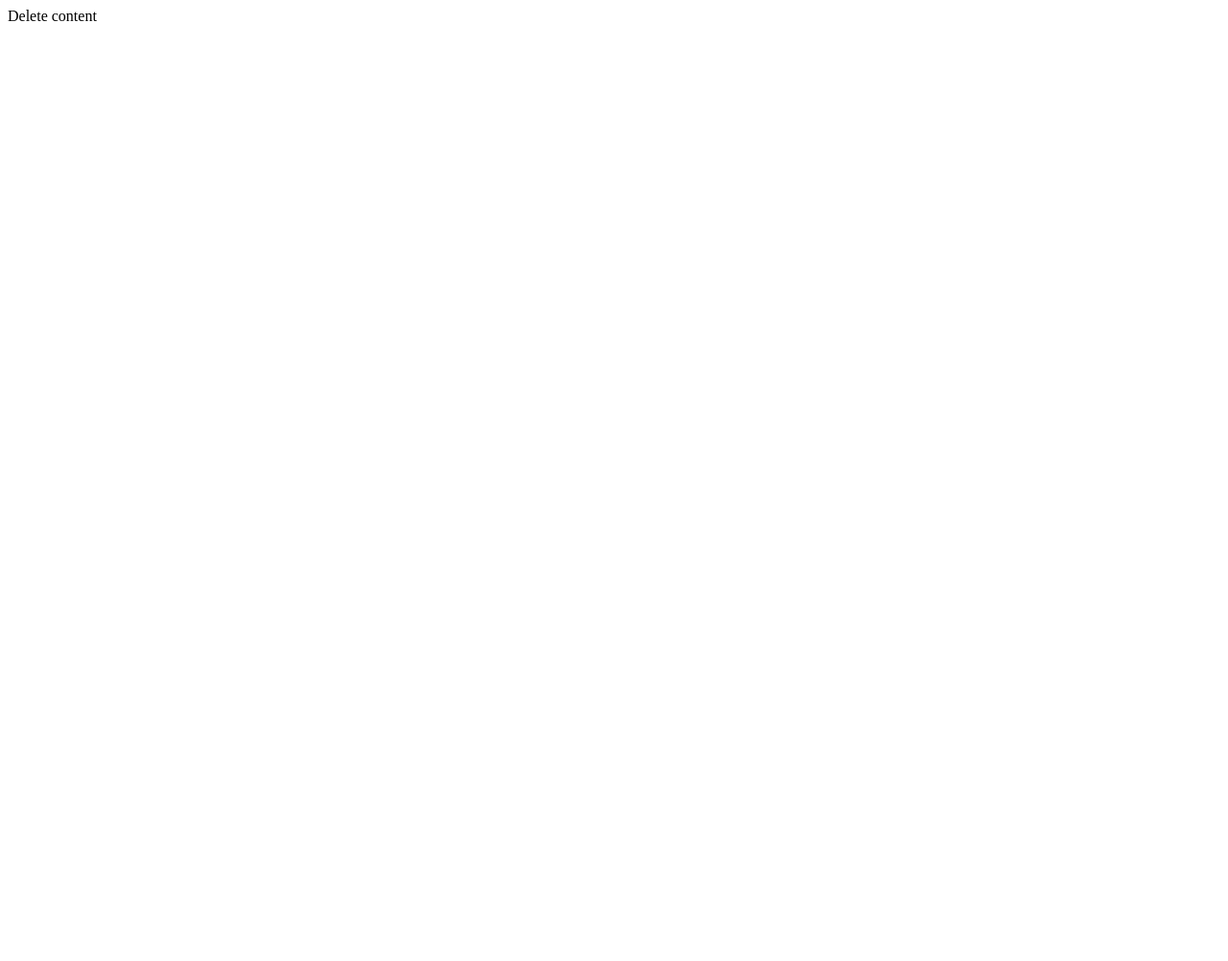
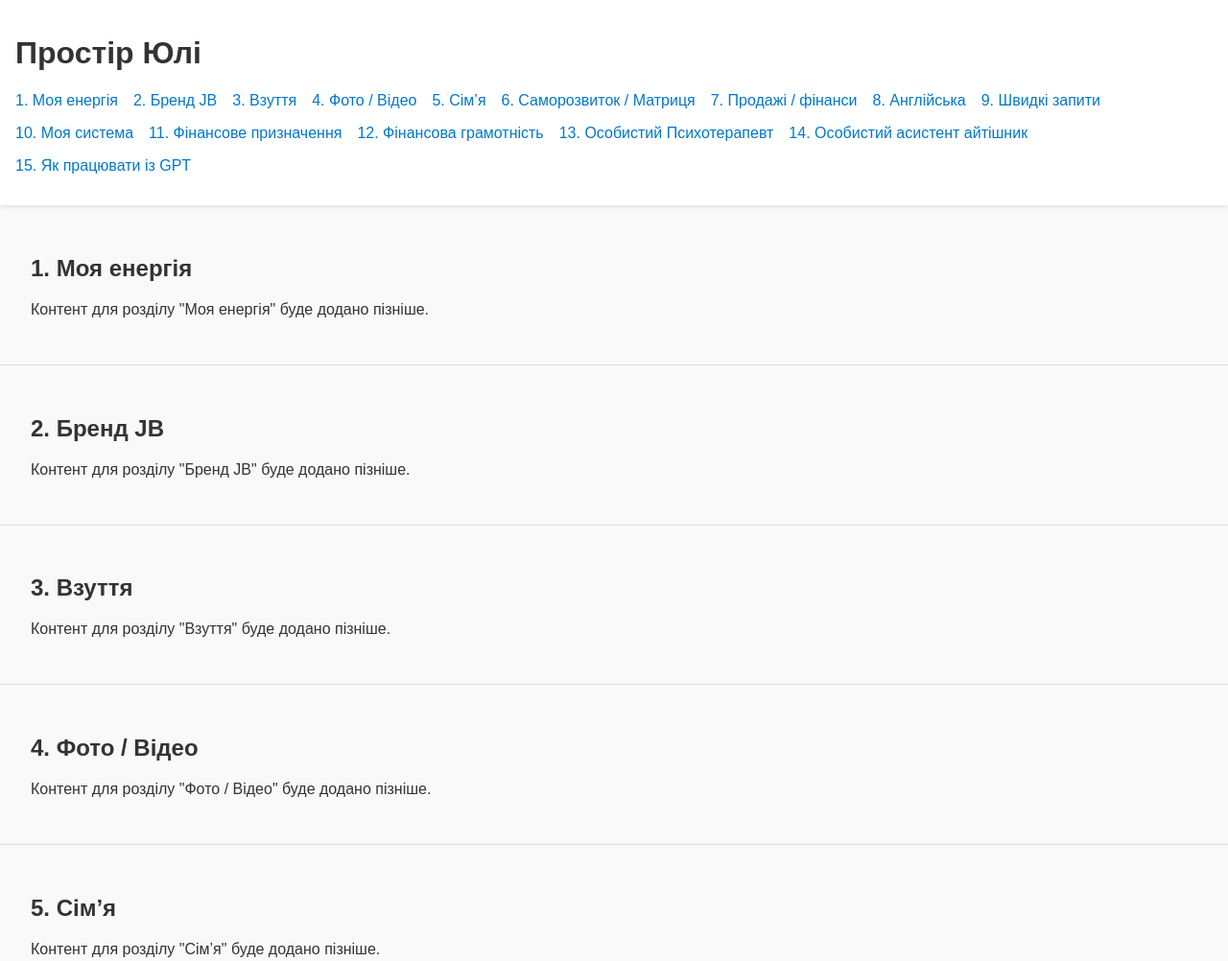
Before and after one commit to Lyli4ka/prostir_yuli, a plain HTML site: page index.html in a window 1280 px wide. Shown: the top 1002 px of the page at 96% size. Before the commit the page ends 800 px from the top, so only its background shows below. Drawn offline with Linux system fonts and the light colour scheme.

Commit message:
Add files via upload

```diff
--- a/index.html
+++ b/index.html
@@ -1 +1,54 @@
-Delete content
+<!DOCTYPE html>
+<html lang="uk">
+<head>
+    <meta charset="UTF-8" />
+    <meta name="viewport" content="width=device-width, initial-scale=1.0"/>
+    <title>Простір Юлі</title>
+    <link rel="stylesheet" href="style.css" />
+    <script defer src="scripts.js"></script>
+</head>
+<body>
+    <header>
+        <h1>Простір Юлі</h1>
+        <nav>
+            <ul>
+<li><a href="#section1">1. Моя енергія</a></li>
+<li><a href="#section2">2. Бренд JB</a></li>
+<li><a href="#section3">3. Взуття</a></li>
+<li><a href="#section4">4. Фото / Відео</a></li>
+<li><a href="#section5">5. Сім’я</a></li>
+<li><a href="#section6">6. Саморозвиток / Матриця</a></li>
+<li><a href="#section7">7. Продажі / фінанси</a></li>
+<li><a href="#section8">8. Англійська</a></li>
+<li><a href="#section9">9. Швидкі запити</a></li>
+<li><a href="#section10">10. Моя система</a></li>
+<li><a href="#section11">11. Фінансове призначення</a></li>
+<li><a href="#section12">12. Фінансова грамотність</a></li>
+<li><a href="#section13">13. Особистий Психотерапевт</a></li>
+<li><a href="#section14">14. Особистий асистент айтішник</a></li>
+<li><a href="#section15">15. Як працювати із GPT</a></li>
+            </ul>
+        </nav>
+    </header>
+    <main>
+<section id="section1"><h2>1. Моя енергія</h2><p>Контент для розділу "Моя енергія" буде додано пізніше.</p></section>
+<section id="section2"><h2>2. Бренд JB</h2><p>Контент для розділу "Бренд JB" буде додано пізніше.</p></section>
+<section id="section3"><h2>3. Взуття</h2><p>Контент для розділу "Взуття" буде додано пізніше.</p></section>
+<section id="section4"><h2>4. Фото / Відео</h2><p>Контент для розділу "Фото / Відео" буде додано пізніше.</p></section>
+<section id="section5"><h2>5. Сім’я</h2><p>Контент для розділу "Сім’я" буде додано пізніше.</p></section>
+<section id="section6"><h2>6. Саморозвиток / Матриця</h2><p>Контент для розділу "Саморозвиток / Матриця" буде додано пізніше.</p></section>
+<section id="section7"><h2>7. Продажі / фінанси</h2><p>Контент для розділу "Продажі / фінанси" буде додано пізніше.</p></section>
+<section id="section8"><h2>8. Англійська</h2><p>Контент для розділу "Англійська" буде додано пізніше.</p></section>
+<section id="section9"><h2>9. Швидкі запити</h2><p>Контент для розділу "Швидкі запити" буде додано пізніше.</p></section>
+<section id="section10"><h2>10. Моя система</h2><p>Контент для розділу "Моя система" буде додано пізніше.</p></section>
+<section id="section11"><h2>11. Фінансове призначення</h2><p>Контент для розділу "Фінансове призначення" буде додано пізніше.</p></section>
+<section id="section12"><h2>12. Фінансова грамотність</h2><p>Контент для розділу "Фінансова грамотність" буде додано пізніше.</p></section>
+<section id="section13"><h2>13. Особистий Психотерапевт</h2><p>Контент для розділу "Особистий Психотерапевт" буде додано пізніше.</p></section>
+<section id="section14"><h2>14. Особистий асистент айтішник</h2><p>Контент для розділу "Особистий асистент айтішник" буде додано пізніше.</p></section>
+<section id="section15"><h2>15. Як працювати із GPT</h2><p>Контент для розділу "Як працювати із GPT" буде додано пізніше.</p></section>
+    </main>
+    <footer>
+        <p>&copy; 2025 Простір Юлі</p>
+    </footer>
+</body>
+</html>
--- a/scripts.js
+++ b/scripts.js
@@ -1 +1,4 @@
-Delete content
+
+document.addEventListener('DOMContentLoaded', () => {
+    console.log('Сайт Простір Юлі готовий');
+});
--- a/style.css
+++ b/style.css
@@ -1 +1,37 @@
-Delete content
+
+body {
+    font-family: Arial, sans-serif;
+    margin: 0;
+    padding: 0;
+    background: #f9f9f9;
+    color: #333;
+}
+header {
+    background: #fff;
+    padding: 1em;
+    box-shadow: 0 2px 5px rgba(0,0,0,0.1);
+}
+nav ul {
+    list-style: none;
+    padding: 0;
+    display: flex;
+    flex-wrap: wrap;
+    gap: 1em;
+}
+nav ul li a {
+    text-decoration: none;
+    color: #0077cc;
+    transition: 0.3s;
+}
+nav ul li a:hover {
+    color: #005599;
+}
+section {
+    padding: 2em;
+    border-bottom: 1px solid #ddd;
+}
+footer {
+    background: #eee;
+    padding: 1em;
+    text-align: center;
+}
```
